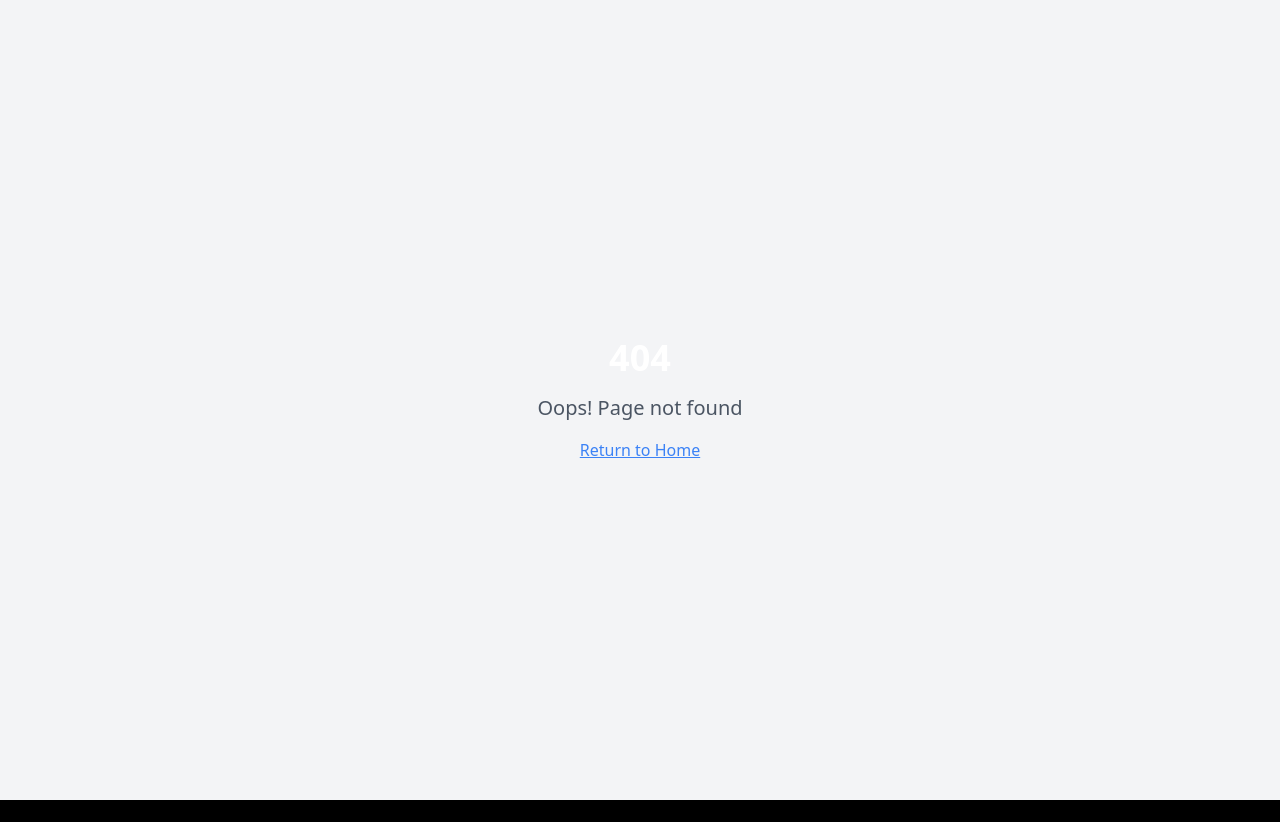
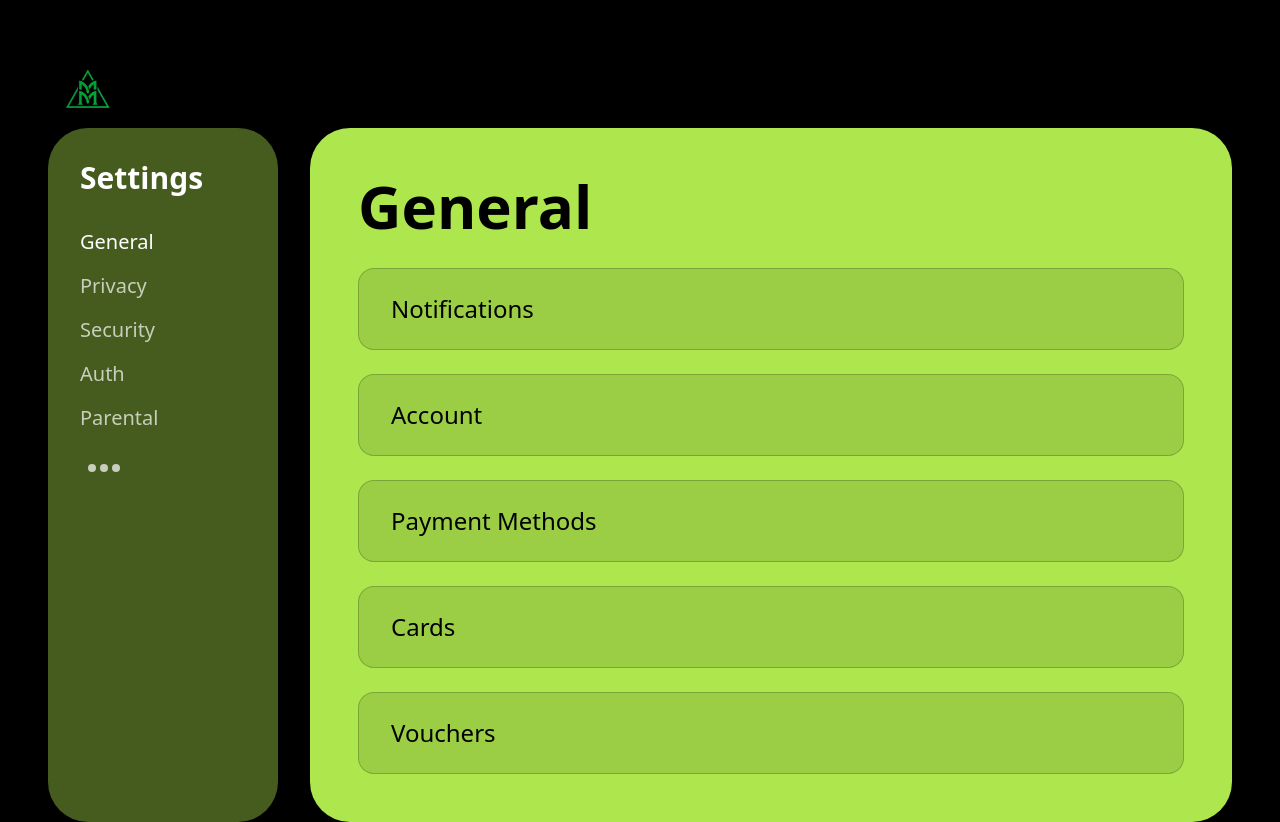
Before and after one commit to nAYANko/MoMoPAy_test, a React (Vite) app: page /settings in a window 1280 px wide. Before the commit this address had no page. Before the commit the page ends 800 px from the top, so only its background shows below. Built offline with nearby package versions, Linux system fonts and the light colour scheme; the HTML template or start-up script is replaced by a standard one.

Commit message:
Create Settings page
Create a new Settings page with a sidebar navigation and a content area that displays different setting options based on the selected sidebar item. Update the navigation component and App.tsx to link to the new Settings page.

```diff
--- a/src/App.tsx
+++ b/src/App.tsx
@@ -5,6 +5,7 @@ import { QueryClient, QueryClientProvider } from "@tanstack/react-query";
 import { BrowserRouter, Routes, Route } from "react-router-dom";
 import Index from "./pages/Index";
 import PaymentsCategory from "./pages/PaymentsCategory";
+import Settings from "./pages/Settings";
 import NotFound from "./pages/NotFound";
 
 const queryClient = new QueryClient();
@@ -18,6 +19,7 @@ const App = () => (
         <Routes>
           <Route path="/" element={<Index />} />
           <Route path="/payments-category" element={<PaymentsCategory />} />
+          <Route path="/settings" element={<Settings />} />
           {/* ADD ALL CUSTOM ROUTES ABOVE THE CATCH-ALL "*" ROUTE */}
           <Route path="*" element={<NotFound />} />
         </Routes>
--- a/src/components/Navigation.tsx
+++ b/src/components/Navigation.tsx
@@ -4,7 +4,7 @@ const Navigation = () => {
   const navItems = [
     { label: "Track Expenses", href: "#track" },
     { label: "Manage Categories", href: "#categories" },
-    { label: "Settings", href: "#settings" },
+    { label: "Settings", href: "/settings" },
   ];
 
   return (
--- /dev/null
+++ b/src/pages/Settings.tsx
@@ -0,0 +1,108 @@
+import Logo from "@/components/Logo";
+import { Link } from "react-router-dom";
+import { useState } from "react";
+
+const Settings = () => {
+  const [activeSection, setActiveSection] = useState("General");
+
+  const sidebarItems = [
+    "General",
+    "Privacy",
+    "Security",
+    "Auth",
+    "Parental",
+  ];
+
+  const generalItems = [
+    "Notifications",
+    "Account",
+    "Payment Methods",
+    "Cards",
+    "Vouchers",
+  ];
+
+  return (
+    <div className="min-h-screen bg-background text-foreground">
+      {/* Logo */}
+      <div className="absolute left-12 top-12 z-10">
+        <Link to="/">
+          <Logo />
+        </Link>
+      </div>
+
+      {/* Main Content */}
+      <div className="flex min-h-screen pt-32 px-12 gap-8">
+        {/* Sidebar */}
+        <div className="w-[230px] bg-primary/40 rounded-[40px] p-8 flex-shrink-0">
+          <h2 className="text-3xl font-bold text-foreground mb-8">Settings</h2>
+          <nav className="flex flex-col gap-4">
+            {sidebarItems.map((item) => (
+              <button
+                key={item}
+                onClick={() => setActiveSection(item)}
+                className={`text-left text-xl transition-colors ${
+                  activeSection === item
+                    ? "text-foreground font-medium"
+                    : "text-foreground/70 hover:text-foreground"
+                }`}
+              >
+                {item}
+              </button>
+            ))}
+            <div className="flex gap-1 mt-4 ml-2">
+              <div className="w-2 h-2 rounded-full bg-foreground/70"></div>
+              <div className="w-2 h-2 rounded-full bg-foreground/70"></div>
+              <div className="w-2 h-2 rounded-full bg-foreground/70"></div>
+            </div>
+          </nav>
+        </div>
+
+        {/* Content Area */}
+        <div className="flex-1 bg-primary rounded-[40px] p-12">
+          <h1 className="text-6xl font-bold text-primary-foreground mb-8">
+            {activeSection}
+          </h1>
+
+          {activeSection === "General" && (
+            <div className="flex flex-col gap-6 max-w-4xl">
+              {generalItems.map((item) => (
+                <button
+                  key={item}
+                  className="w-full bg-primary-foreground/10 hover:bg-primary-foreground/20 text-primary-foreground text-left px-8 py-6 rounded-2xl text-2xl transition-colors border border-primary-foreground/20"
+                >
+                  {item}
+                </button>
+              ))}
+            </div>
+          )}
+
+          {activeSection === "Privacy" && (
+            <div className="text-primary-foreground/80 text-xl">
+              Privacy settings content...
+            </div>
+          )}
+
+          {activeSection === "Security" && (
+            <div className="text-primary-foreground/80 text-xl">
+              Security settings content...
+            </div>
+          )}
+
+          {activeSection === "Auth" && (
+            <div className="text-primary-foreground/80 text-xl">
+              Authentication settings content...
+            </div>
+          )}
+
+          {activeSection === "Parental" && (
+            <div className="text-primary-foreground/80 text-xl">
+              Parental control settings content...
+            </div>
+          )}
+        </div>
+      </div>
+    </div>
+  );
+};
+
+export default Settings;
```
